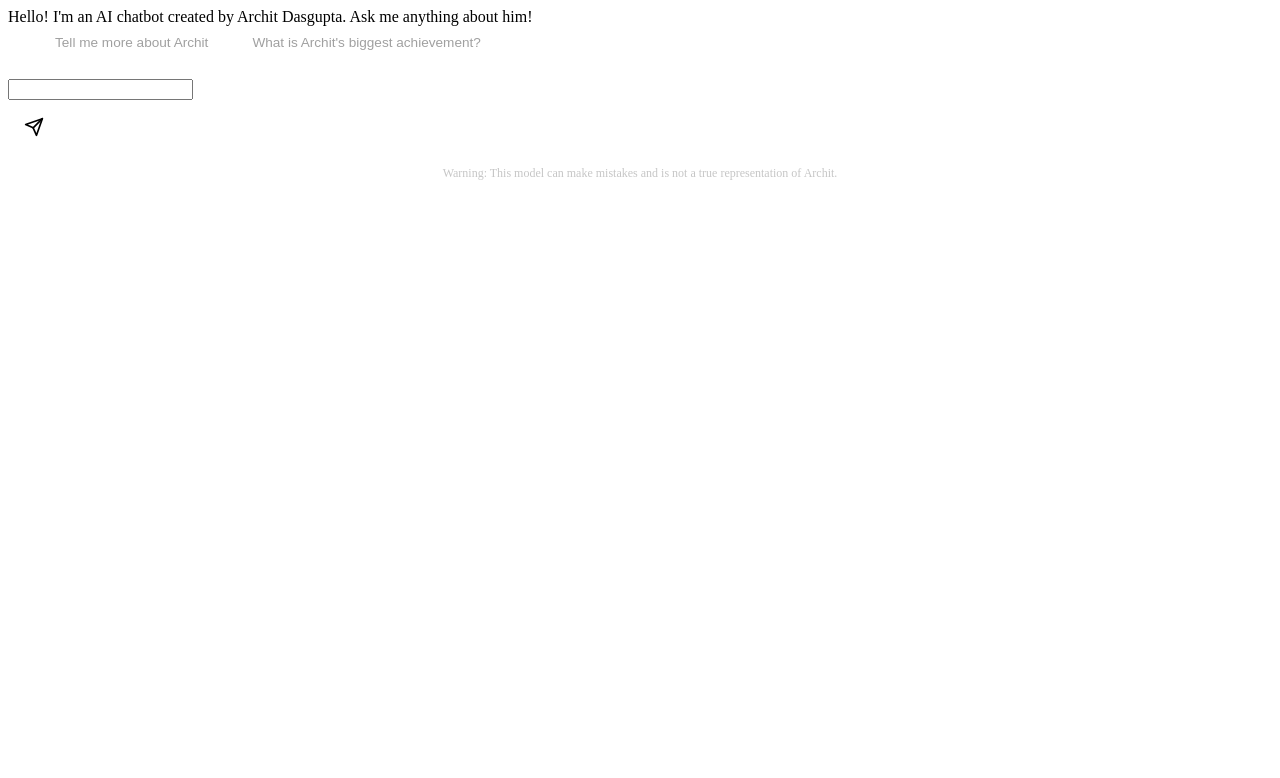
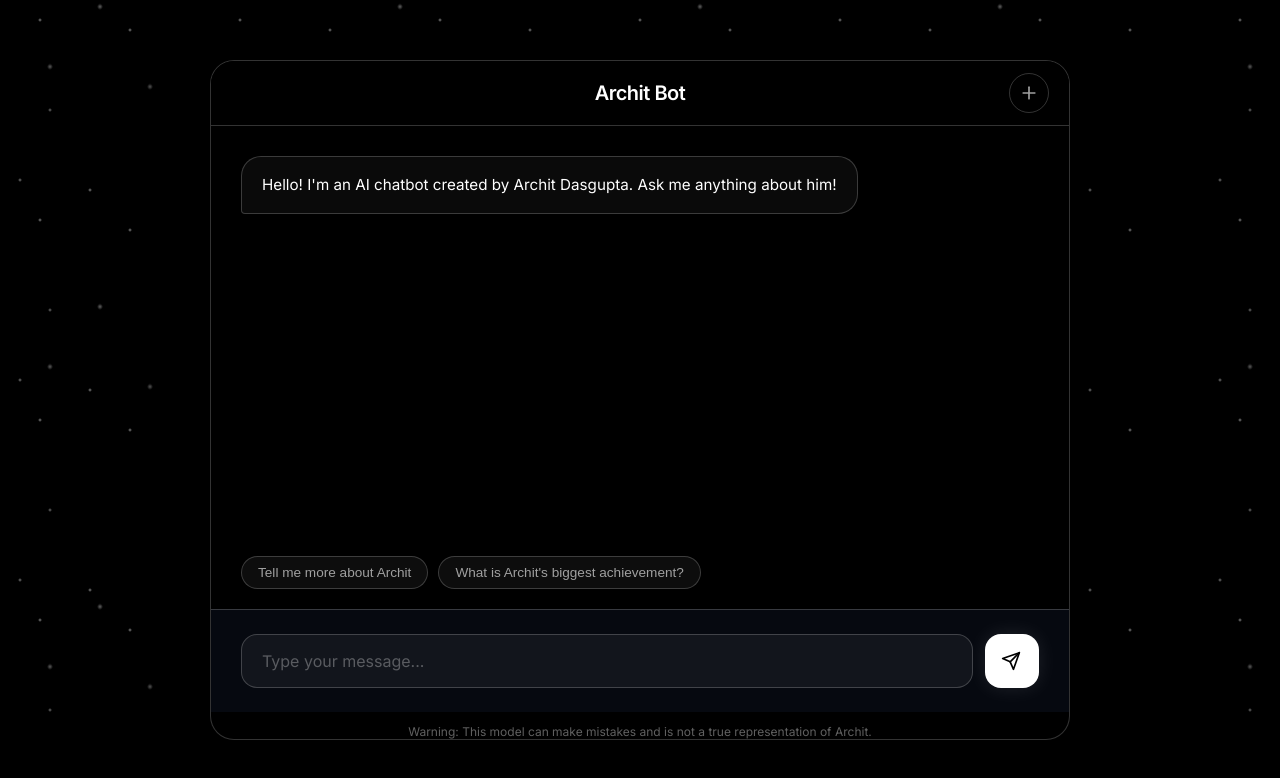
Before and after one commit to Archit-Dasgupta/RAG, a plain HTML site: page static/index.html in a window 1280 px wide. Drawn offline with Linux system fonts and the light colour scheme.

Commit message:
Restore corrupted files and fix UI

```diff
--- a/static/index.html
+++ b/static/index.html
@@ -17,6 +17,22 @@
         <div class="stars"></div>
         <div class="stars2"></div>
         <div class="stars3"></div>
+    </div>
+    <div class="container">
+        <main class="chat-area">
+            <div class="chat-header">
+                <h2>Archit Bot</h2>
+                <button id="new-chat-btn" class="icon-btn" aria-label="New Chat" title="New Chat">
+                    <svg width="20" height="20" viewBox="0 0 24 24" fill="none" stroke="currentColor" stroke-width="2"
+                        stroke-linecap="round" stroke-linejoin="round">
+                        <line x1="12" y1="5" x2="12" y2="19"></line>
+                        <line x1="5" y1="12" x2="19" y2="12"></line>
+                    </svg>
+                </button>
+            </div>
+
+            <div class="chat-messages" id="chat-messages">
+                <div class="message bot">
                     Hello! I'm an AI chatbot created by Archit Dasgupta. Ask me anything about him!
                 </div>
                 <!-- Typing Indicator -->
--- a/static/style.css
+++ b/static/style.css
@@ -12,6 +12,34 @@
     --font-family: 'Inter', sans-serif;
 }
 
+* {
+    margin: 0;
+    padding: 0;
+    box-sizing: border-box;
+}
+
+html,
+body {
+    height: 100%;
+    width: 100%;
+    margin: 0;
+    padding: 0;
+    overflow: hidden;
+}
+
+body {
+    font-family: var(--font-family);
+    background-color: var(--bg-color);
+    color: var(--text-primary);
+    display: flex;
+    justify-content: center;
+    align-items: center;
+    position: relative;
+}
+
+/* Background Stars Animation */
+.stars-container {
+    position: fixed;
     top: 0;
     left: 0;
     width: 100%;
@@ -48,6 +76,62 @@ pointer-events: none;
     background-image: radial-gradient(3px 3px at 50px 100px, #eee, rgba(0, 0, 0, 0)),
         radial-gradient(3px 3px at 100px 40px, #fff, rgba(0, 0, 0, 0)),
         radial-gradient(3px 3px at 150px 120px, #ddd, rgba(0, 0, 0, 0));
+    background-repeat: repeat;
+    background-size: 300px 300px;
+    animation: stars-anim 150s linear infinite;
+    opacity: 0.4;
+}
+
+@keyframes stars-anim {
+    from {
+        transform: translateY(0);
+    }
+
+    to {
+        transform: translateY(-1000px);
+    }
+}
+
+.container {
+    width: 100%;
+    max-width: 900px;
+    height: 90vh;
+    padding: 20px;
+    position: relative;
+    z-index: 1;
+    display: flex;
+    justify-content: center;
+}
+
+.chat-area {
+    width: 100%;
+    background: var(--chat-bg);
+    backdrop-filter: blur(12px);
+    -webkit-backdrop-filter: blur(12px);
+    border: 1px solid var(--glass-border);
+    border-radius: 24px;
+    height: 100%;
+    display: flex;
+    flex-direction: column;
+    box-shadow: 0 20px 50px rgba(0, 0, 0, 0.3);
+    overflow: hidden;
+}
+
+.chat-header {
+    width: 100%;
+    padding: 20px 30px;
+    border-bottom: 1px solid var(--glass-border);
+    display: flex;
+    justify-content: center;
+    align-items: center;
+    background: #000000;
+    position: relative;
+    flex-shrink: 0;
+}
+
+.chat-header h2 {
+    font-weight: 600;
+    font-size: 1.25rem;
     color: var(--text-primary);
     letter-spacing: -0.5px;
 }
@@ -142,6 +226,27 @@ pointer-events: none;
 }
 
 .suggestion-chip:hover {
+    background: rgba(255, 255, 255, 0.1);
+    color: var(--text-primary);
+    border-color: var(--accent-primary);
+    transform: translateY(-2px);
+}
+
+.input-area {
+    width: 100%;
+    padding: 24px 30px;
+    background: rgba(15, 23, 42, 0.4);
+    border-top: 1px solid var(--glass-border);
+    display: flex;
+    gap: 12px;
+    align-items: center;
+    flex-shrink: 0;
+}
+
+.input-area input {
+    flex: 1;
+    background: rgba(255, 255, 255, 0.05);
+    border: 1px solid var(--glass-border);
     padding: 16px 20px;
     border-radius: 16px;
     color: var(--text-primary);
```
Lines whose indentation alone changed are shown as unchanged.
